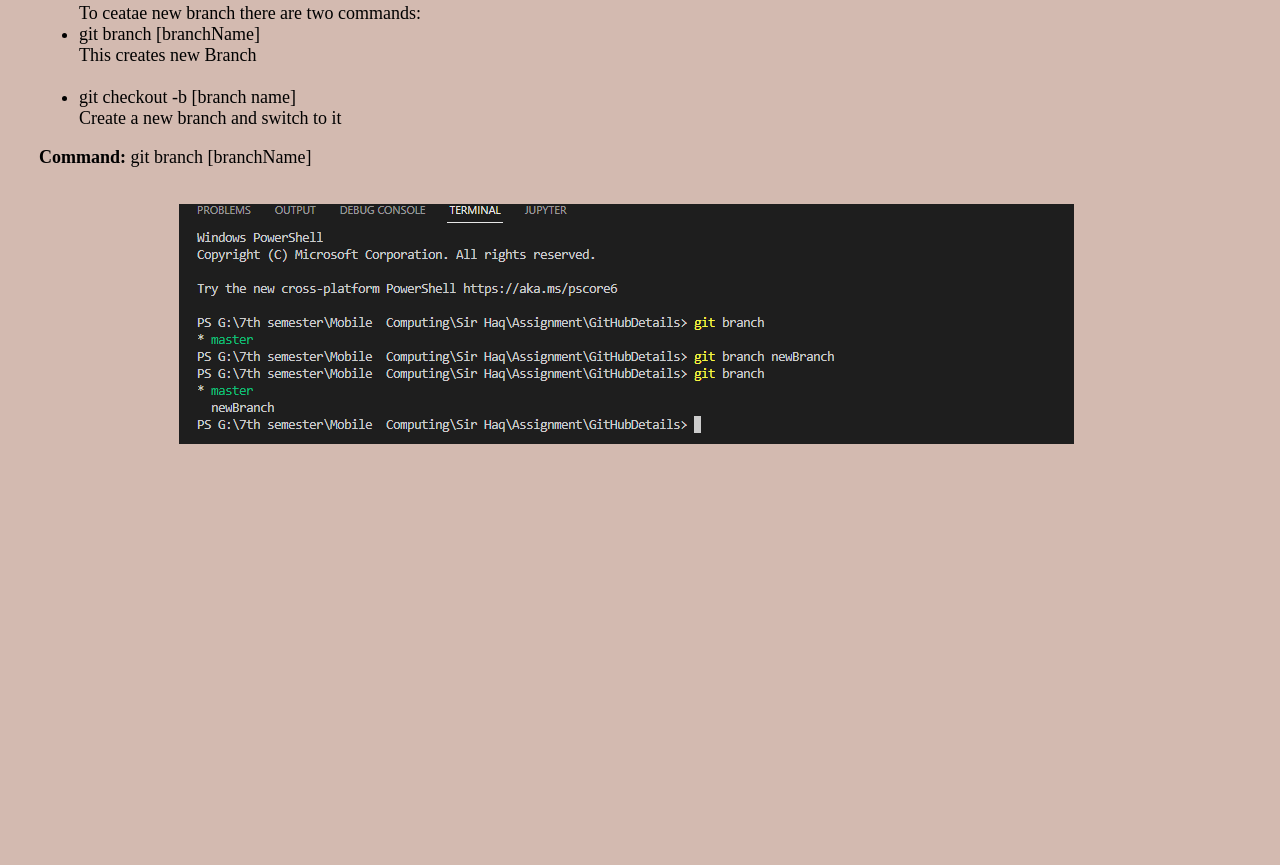
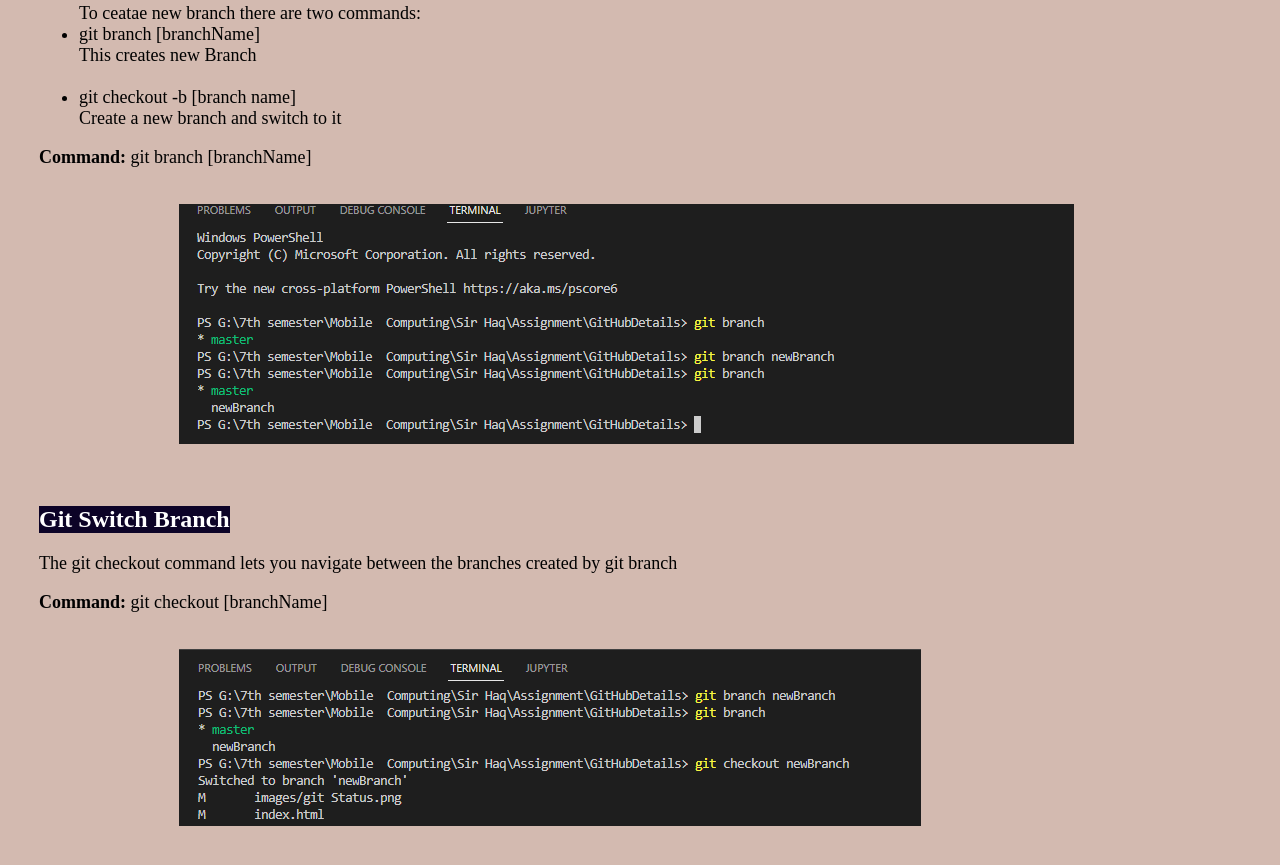
Before and after one commit to SabaInam7/Assignment1, a plain HTML site: page index.html in a window 1280 px wide. Shown: the part 3165-4030 px from the top of the page. Before the commit the page ends 3670 px from the top, so only its background shows below. Drawn offline with Linux system fonts and the light colour scheme.

Commit message:
4th Commit

```diff
--- a/index.html
+++ b/index.html
@@ -239,5 +239,32 @@
       <img src="./images/git NewBranch.PNG" alt="gitit" class="image" />
     </div>
     <br />
+
+    <!-- ------------------------------------------------Git Switch Branch----------------------------------------------- -->
+
+    <div style="margin: 20px">
+      <h2
+        style="
+          background-color: rgb(12, 3, 39);
+          color: white;
+          width: max-content;
+        "
+      >
+        Git Switch Branch
+      </h2>
+      <p style="font-size: 18px">
+        The git checkout command lets you navigate between the branches created
+        by git branch
+      </p>
+
+      <p>
+        <span style="font-weight: bold">Command:</span> git checkout
+        [branchName]
+      </p>
+      <br />
+
+      <img src="./images/git switchBranch.png" alt="gitit" class="image" />
+    </div>
+    <br />
   </body>
 </html>
```
